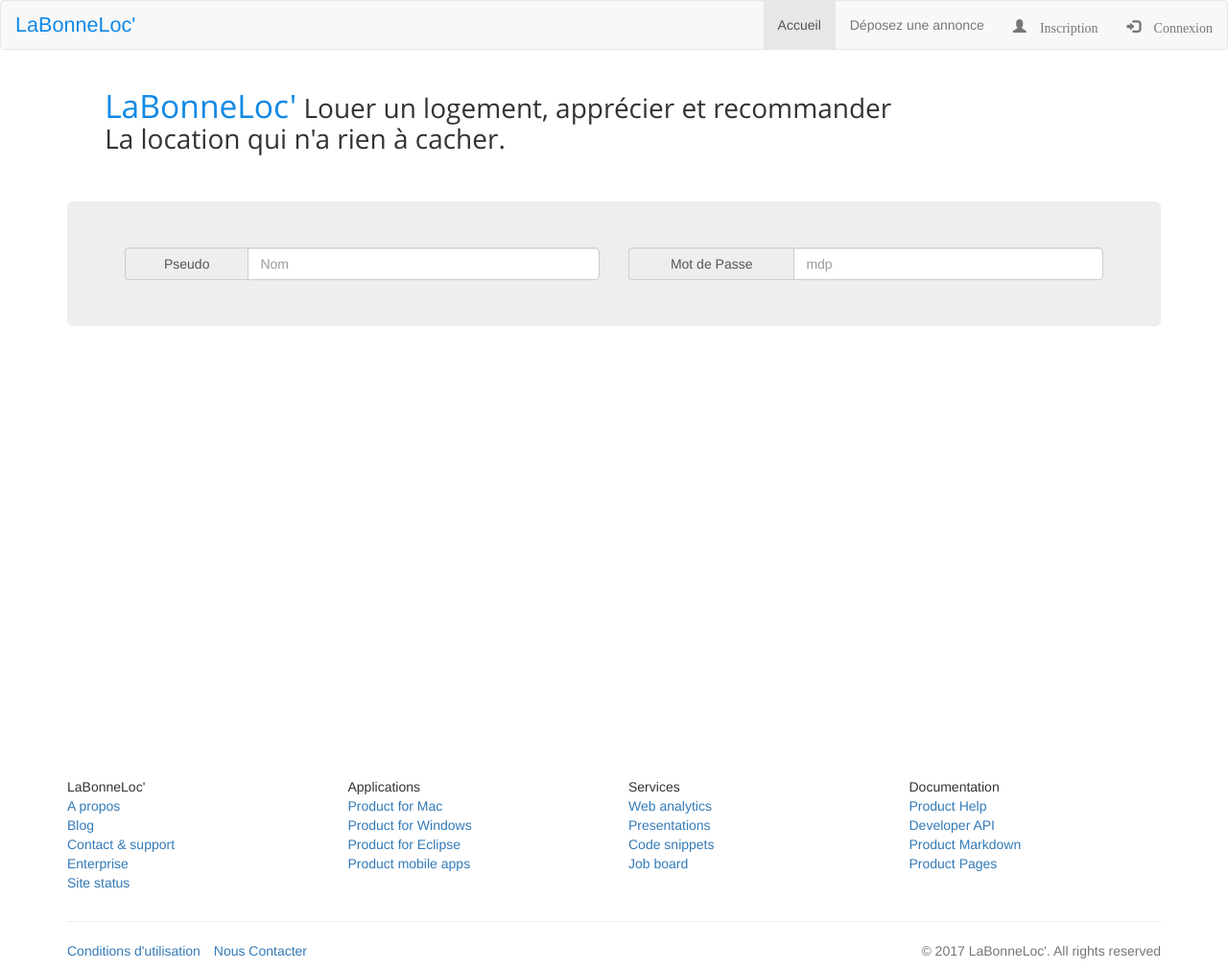
After one commit to FovetAlain/Leboncoincoin, a CodeIgniter app: page /codeigniter/Connexion in a window 1280 px wide. The commit adds this page. Shown: the whole page at 96% size. Run offline with CodeIgniter, Linux system fonts and the light colour scheme; some libraries are stand-ins or nearby versions; some web fonts are replaced.

```diff
--- /dev/null
+++ b/application/controllers/Connexion.php
@@ -0,0 +1,27 @@
+<?php
+defined('BASEPATH') OR exit('No direct script access allowed');
+
+class Connexion extends CI_Controller {
+
+	/**
+	 * Index Page for this controller.
+	 *
+	 * Maps to the following URL
+	 * 		http://example.com/index.php/welcome
+	 *	- or -
+	 * 		http://example.com/index.php/welcome/index
+	 *	- or -
+	 * Since this controller is set as the default controller in
+	 * config/routes.php, it's displayed at http://example.com/
+	 *
+	 * So any other public methods not prefixed with an underscore will
+	 * map to /index.php/welcome/<method_name>
+	 * @see https://codeigniter.com/user_guide/general/urls.html
+	 */
+	public function index()
+	{
+
+		$this->load->view('connexion/connexion');
+	}
+
+}
--- /dev/null
+++ b/application/views/connexion/connexion.php
@@ -0,0 +1,79 @@
+<!DOCTYPE html>
+<html>
+<head>
+        <meta charset="utf-8" />
+        <title>Formulaire d'inscription</title>
+        <link rel="stylesheet" href="<?php echo base_url('/assets/css/accueil.css'); ?>"/>
+
+        <link rel="stylesheet" href="<?php echo base_url('/assets/css/formulaires.css'); ?>"/>
+        <link rel="stylesheet" href="<?php echo base_url("assets/css/bootstrap.css"); ?>" />
+        <link rel = "stylesheet" href="<?php echo base_url("assets/css/jquery-ui.css"); ?>" />
+</head>
+<body>
+	<header>
+		<?php $this->view('layout/header'); ?>
+	</header>
+	<section>
+		<div class="row">
+			<center><h1 id="accroche" class="col-md-offset-1 col-md-10"><span class="bleu">LaBonneLoc'</span> Louer un logement, apprécier et recommander <br>
+			La location qui n'a rien à cacher.</h1></center>
+
+		</div>
+			<div class="container">
+				<div class="jumbotron">
+					<form class="form-inline">
+						<div class="row">
+						  	<div class="col-md-6">
+							  	<div class="input-group">
+								    <span class="input-group-addon">Pseudo</span>
+							    	<input id="Pseudo" type="text" class="form-control" name="Pseudo" placeholder="Nom">
+							  </div>
+						  	</div>
+
+						  	<div class="col-md-6">
+							  	<div class="input-group">
+							    	<span class="input-group-addon">Mot de Passe </span>
+							    	<input id="mdp" type="text" class="form-control" name="mdp" placeholder="mdp">
+							  	</div>
+						  	</div>
+						</div>
+					</form>
+				</div>
+			</div>
+	</section>
+
+	<section>
+
+	</section>
+	<br/>
+	<br/>
+	<br/>
+	<br/>
+	<br/>
+	<br/>
+	<br/>
+	<br/>
+	<br/>
+	<br/>
+	<br/>
+	<br/>
+	<br/>
+	<br/>
+	<br/>
+	<br/>
+	<br/>
+	<br/>
+	<br/>
+	<br/>
+	<br/>
+	<br/>
+	<footer>
+		<?php $this->view('layout/footer'); ?>
+	</footer>
+	<script src="<?php echo base_url("assets/js/jquery-3.1.1.js"); ?>"></script>
+	<script src="<?php echo base_url("assets/js/bootstrap.js"); ?>"></script>
+	<script src="<?php echo base_url("assets/js/jquery-ui.js"); ?>"></script>
+	<script src="<?php echo base_url("assets/js/datepicker-fr.js"); ?>"></script>
+	<script src="<?php echo base_url("assets/js/accueil.js"); ?>"></script>
+</body>
+</html>
--- a/application/views/layout/header.php
+++ b/application/views/layout/header.php
@@ -1,13 +1,13 @@
 <nav class="navbar navbar-default">
   <div class="container-fluid">
     <div class="navbar-header">
-      <a class="navbar-brand" href="#"><span class="bleu">LaBonneLoc'</span></a>
+      <a class="navbar-brand" href="<?php echo base_url();?>"><span class="bleu">LaBonneLoc'</span></a>
     </div>
     <ul class="nav navbar-nav navbar-right">
-      <li class="active"><a href="#">Accueil</a></li>
+      <li class="active"><a href="<?php echo base_url();?>">Accueil</a></li>
       <li><a href="#">Déposez une annonce</a></li>
-      <li><a href="#" class="glyphicon glyphicon-user"> Inscription</a></li>
-      <li><a href="#" class="glyphicon glyphicon-log-in"> Connection</a></li>
+      <li><a href="<?php echo base_url('Inscription');?>" class="glyphicon glyphicon-user" data-toggle="modal" data-target="#myModal"> Inscription</a></li>
+      <li><a href="<?php echo base_url('Connexion');?>" class="glyphicon glyphicon-log-in"> Connexion</a></li>
     </ul>
   </div>
 </nav>
```
Also changed, not shown: application/controllers/Inscription.php (added, +28 -0 lines), application/controllers/Locataires.php (added, +7 -0 lines), application/models/Inscription_model.php (added, +41 -0 lines), application/views/accueil/accueil.php (+14 -2 lines), application/views/inscriptions/inscription_locataires.php (added, +40 -0 lines).
